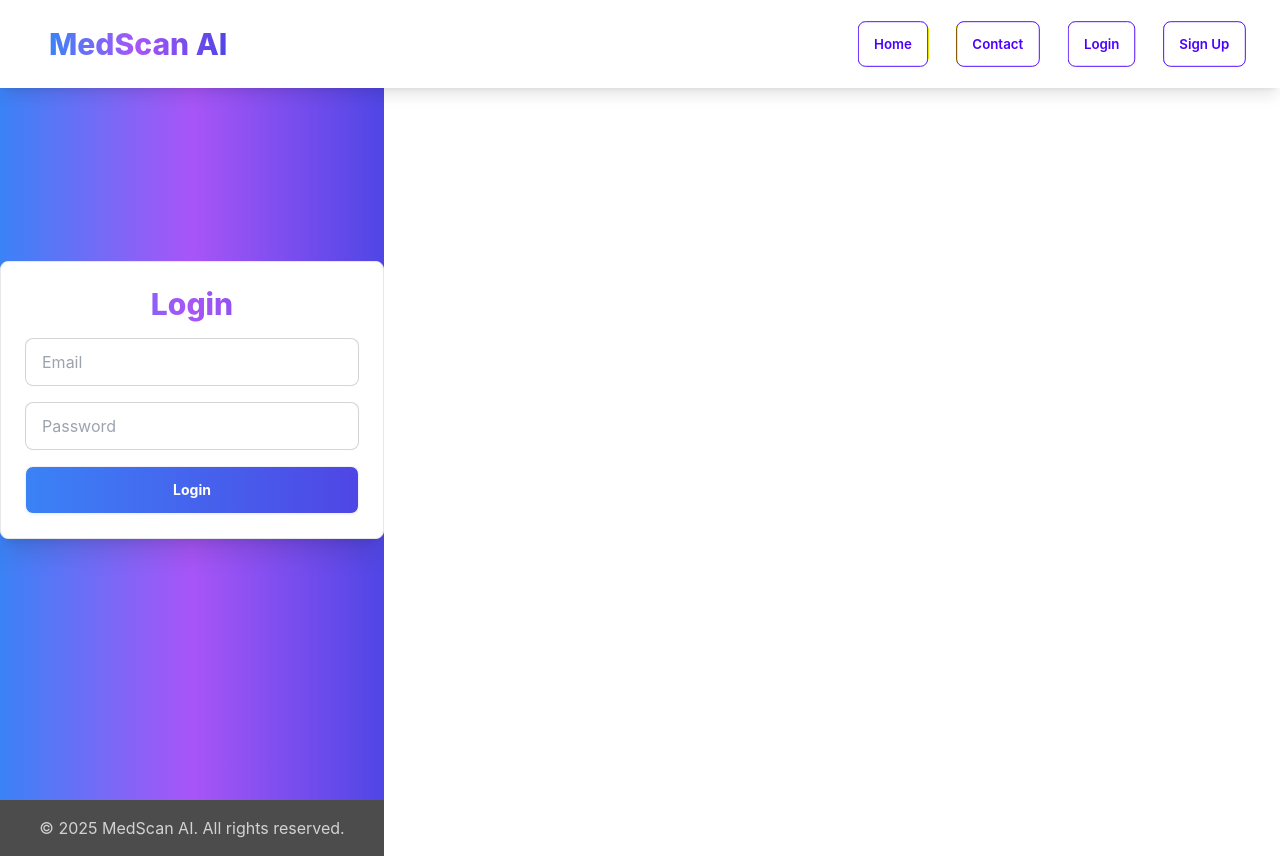
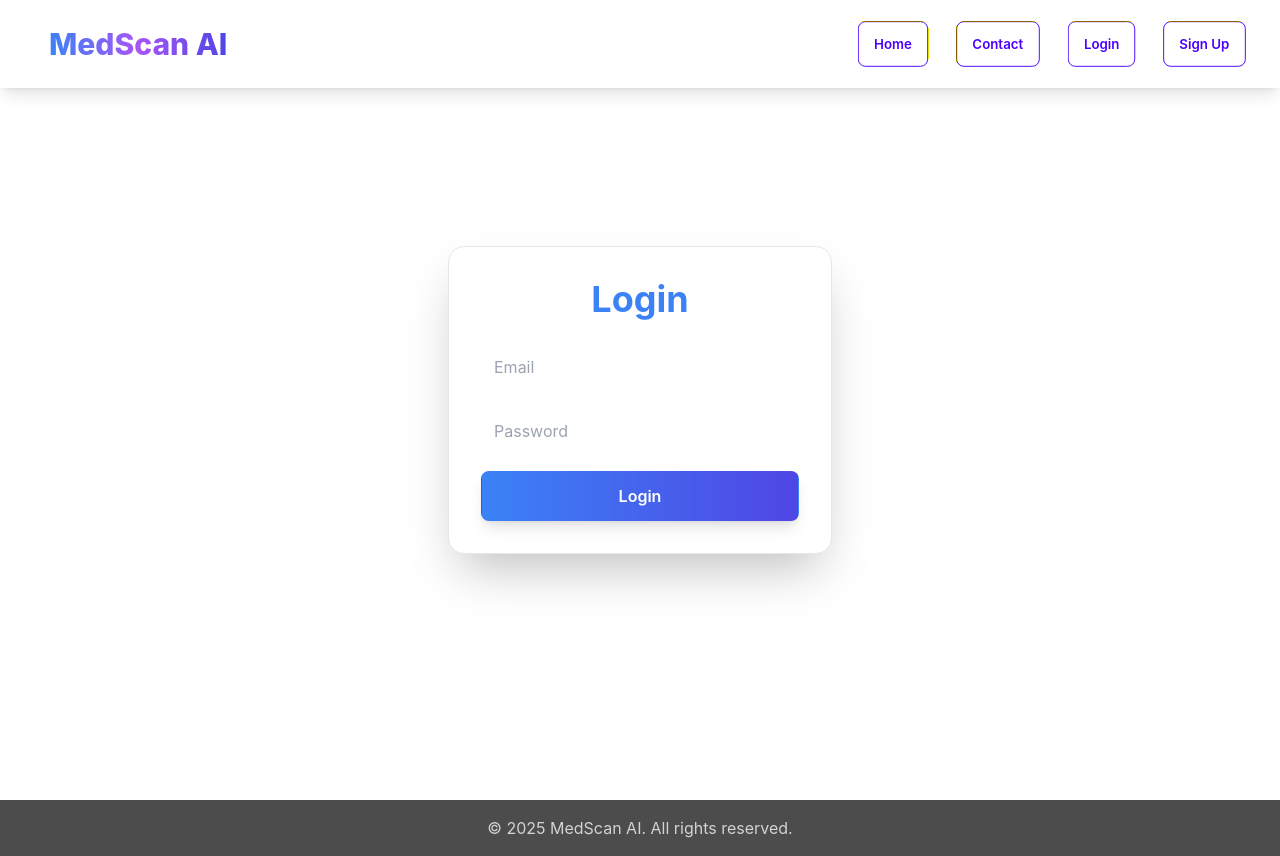
Before and after one commit to Bharathaspyr/med-analyser, a React (Vite) app: page /login in a window 1280 px wide. Built offline with nearby package versions, Linux system fonts and the light colour scheme.

Commit message:
modified:   src/components/Login.jsx 	modified:   src/components/Signup.jsx

```diff
--- a/src/components/Login.jsx
+++ b/src/components/Login.jsx
@@ -1,5 +1,6 @@
 import React, { useState } from "react";
 import { useNavigate } from "react-router-dom";
+import { motion } from "framer-motion";
 
 const Login = () => {
   const [email, setEmail] = useState("");
@@ -10,25 +11,30 @@ const Login = () => {
   const handleSignup = async (e) => {
     e.preventDefault();
     if (email && password) {
-      // Mock authentication for now
       console.log("User signed up with", email, password);
-      navigate("/"); // Redirect to home after signup
+      navigate("/");
     } else {
-
       setError("Please fill in all fields.");
     }
   };
 
   return (
-    <div className="flex justify-center items-center min-h-screen bg-gradient-to-r from-blue-500 via-purple-500 to-indigo-600">
-      <div className="card w-96 bg-base-100 shadow-xl p-6 border border-gray-200 rounded-lg">
-        <h2 className="text-3xl font-extrabold text-center bg-gradient-to-r from-blue-500 via-purple-500 to-indigo-600 bg-clip-text text-transparent mb-4">Login</h2>
+    <div className="flex justify-center items-center h-screen w-screen bg-white">
+      <motion.div
+        initial={{ opacity: 0, y: 50 }}
+        animate={{ opacity: 1, y: 0 }}
+        transition={{ duration: 0.6, ease: "easeOut" }}
+        className="w-96 bg-white shadow-2xl border border-gray-200 rounded-2xl flex flex-col items-center p-8"
+      >
+        <h2 className="text-4xl font-bold text-blue-500 mb-6">Login</h2>
+
         {error && <p className="text-red-500 text-center">{error}</p>}
-        <form onSubmit={handleSignup} className="flex flex-col gap-4">
+
+        <form onSubmit={handleSignup} className="flex flex-col gap-4 w-full">
           <input
             type="email"
             placeholder="Email"
-            className="input input-bordered w-full focus:border-blue-500"
+            className="input w-full p-3 border rounded-lg focus:border-blue-500 focus:ring-2 focus:ring-blue-400 transition"
             value={email}
             onChange={(e) => setEmail(e.target.value)}
             required
@@ -36,14 +42,19 @@ const Login = () => {
           <input
             type="password"
             placeholder="Password"
-            className="input input-bordered w-full focus:border-blue-500"
+            className="input w-full p-3 border rounded-lg focus:border-blue-500 focus:ring-2 focus:ring-blue-400 transition"
             value={password}
             onChange={(e) => setPassword(e.target.value)}
             required
           />
-          <button type="submit" className="btn bg-gradient-to-r from-blue-500 to-indigo-600 text-white font-bold w-full hover:opacity-90 transition-all duration-300">Login</button>
+          <button
+            type="submit"
+            className="bg-gradient-to-r from-blue-500 to-indigo-600 text-white font-semibold py-3 rounded-lg w-full shadow-lg hover:scale-105 transition-transform duration-300"
+          >
+            Login
+          </button>
         </form>
-      </div>
+      </motion.div>
     </div>
   );
 };
--- a/src/components/Signup.jsx
+++ b/src/components/Signup.jsx
@@ -1,5 +1,6 @@
 import React, { useState } from "react";
 import { useNavigate } from "react-router-dom";
+import { motion } from "framer-motion";
 
 const Signup = () => {
   const [firstName, setFirstName] = useState("");
@@ -12,24 +13,30 @@ const Signup = () => {
   const handleSignup = async (e) => {
     e.preventDefault();
     if (firstName && lastName && email && password) {
-        // Mock authentication for now
       console.log("User signed up with", firstName, lastName, email, password);
-        navigate("/"); // Redirect to home after signup
+      navigate("/");
     } else {
       setError("Please fill in all fields.");
     }
   };
 
   return (
-      <div className="flex justify-center items-center min-h-screen bg-gradient-to-r from-blue-500 to-indigo-600">
-        <div className="card w-96 bg-base-100 shadow-xl p-6 border border-gray-200 rounded-lg">
-          <h2 className="text-3xl font-extrabold text-center bg-gradient-to-r from-blue-500 to-indigo-600 bg-clip-text text-transparent mb-4">Sign Up</h2>
+    <div className="flex justify-center items-center h-screen w-screen bg-white pt-10">
+      <motion.div
+        initial={{ opacity: 0, y: 50 }}
+        animate={{ opacity: 1, y: 0 }}
+        transition={{ duration: 0.6, ease: "easeOut" }}
+        className="w-96 bg-white shadow-2xl border border-gray-200 rounded-2xl flex flex-col items-center p-8"
+      >
+        <h2 className="text-4xl font-bold text-blue-500 mb-6">Sign Up</h2>
+
         {error && <p className="text-red-500 text-center">{error}</p>}
-          <form onSubmit={handleSignup} className="flex flex-col gap-4">
+
+        <form onSubmit={handleSignup} className="flex flex-col gap-4 w-full">
           <input
             type="text"
             placeholder="First Name"
-              className="input input-bordered w-full focus:border-blue-500"
+            className="input w-full p-3 border rounded-lg focus:border-blue-500 focus:ring-2 focus:ring-blue-400 transition"
             value={firstName}
             onChange={(e) => setFirstName(e.target.value)}
             required
@@ -37,7 +44,7 @@ const Signup = () => {
           <input
             type="text"
             placeholder="Last Name"
-              className="input input-bordered w-full focus:border-blue-500"
+            className="input w-full p-3 border rounded-lg focus:border-blue-500 focus:ring-2 focus:ring-blue-400 transition"
             value={lastName}
             onChange={(e) => setLastName(e.target.value)}
             required
@@ -45,7 +52,7 @@ const Signup = () => {
           <input
             type="email"
             placeholder="Email"
-              className="input input-bordered w-full focus:border-blue-500"
+            className="input w-full p-3 border rounded-lg focus:border-blue-500 focus:ring-2 focus:ring-blue-400 transition"
             value={email}
             onChange={(e) => setEmail(e.target.value)}
             required
@@ -53,17 +60,26 @@ const Signup = () => {
           <input
             type="password"
             placeholder="Password"
-              className="input input-bordered w-full focus:border-blue-500"
+            className="input w-full p-3 border rounded-lg focus:border-blue-500 focus:ring-2 focus:ring-blue-400 transition"
             value={password}
             onChange={(e) => setPassword(e.target.value)}
             required
           />
-            <button type="submit" className="btn bg-gradient-to-r from-blue-500 to-indigo-600 text-white font-bold w-full hover:opacity-90 transition-all duration-300">Sign Up</button>
+          <button
+            type="submit"
+            className="bg-gradient-to-r from-blue-500 to-indigo-600 text-white font-semibold py-3 rounded-lg w-full shadow-lg hover:scale-105 transition-transform duration-300"
+          >
+            Sign Up
+          </button>
         </form>
+
         <p className="text-center mt-4 text-gray-600">
-            Already have an account? <a href="/login" className="text-blue-500 font-semibold">Log in</a>
+          Already have an account?{" "}
+          <a href="/login" className="text-blue-500 font-semibold hover:underline">
+            Log in
+          </a>
         </p>
-        </div>
+      </motion.div>
     </div>
   );
 };
```
Lines whose indentation alone changed are shown as unchanged.
